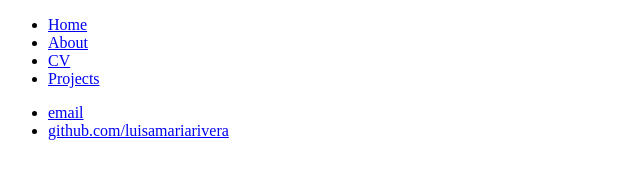
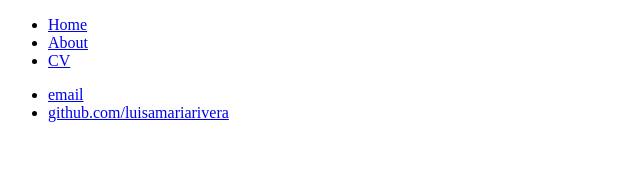
Before and after one commit to luisamariarivera/luisamariarivera.github.io, a plain HTML site: page index.html in a window 1280 px wide. Shown: the whole page, without its empty margins (0-640 px from the left). Drawn offline with Linux system fonts and the light colour scheme.

Commit message:
Update index.html

```diff
--- a/index.html
+++ b/index.html
@@ -8,8 +8,7 @@
     		<ul>
         		<li><a href="/">Home</a></li>
 	        	<li><a href="/about">About</a></li>
-        		<li><a href="/cv">CV</a></li>
-        		<li><a href="/projects">Projects</a></li>
+			<li><a href="/cv">CV</a></li>
     		</ul>
 		</nav>
 
```
